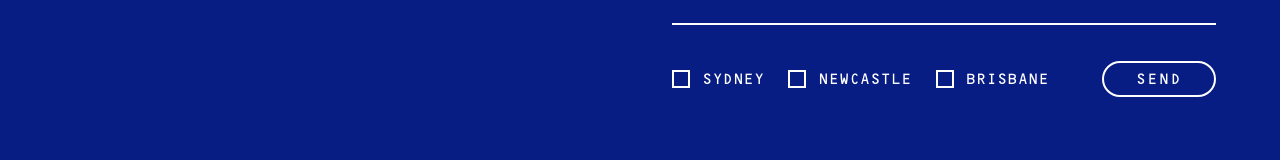
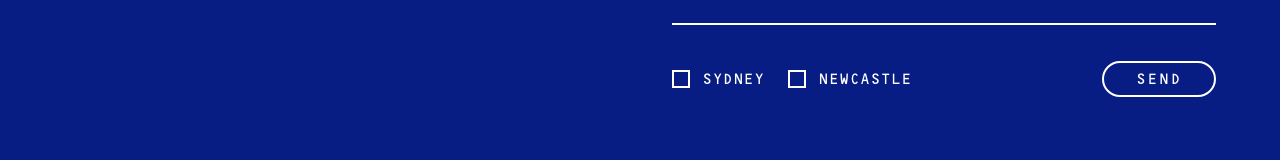
Before and after one commit to Enigma-Communication/enigma-holding-page, a React (Vite) app: page / in a window 1280 px wide. Shown: the part 1412-1572 px from the top of the page. Built offline with nearby package versions, Linux system fonts and the light colour scheme.

Commit message:
Update App.tsx

```diff
--- a/src/app/components/ContactForm.tsx
+++ b/src/app/components/ContactForm.tsx
@@ -227,7 +227,7 @@ export function ContactForm({
   const lineWidth = '2px';
   const controlClassName =
     `w-full pb-2 bg-transparent border-0 border-b outline-none focus:border-opacity-100 transition-[color,border-color,opacity] duration-300 ease-out ${uniformTextClass}`;
-  const locationOptions = ['Sydney', 'Newcastle', 'Brisbane'] as const;
+  const locationOptions = ['Sydney', 'Newcastle'] as const;
   const fieldId = (name: keyof FormData) => (isPreview ? `${formId}-${name}` : name);
 
   return (
```
